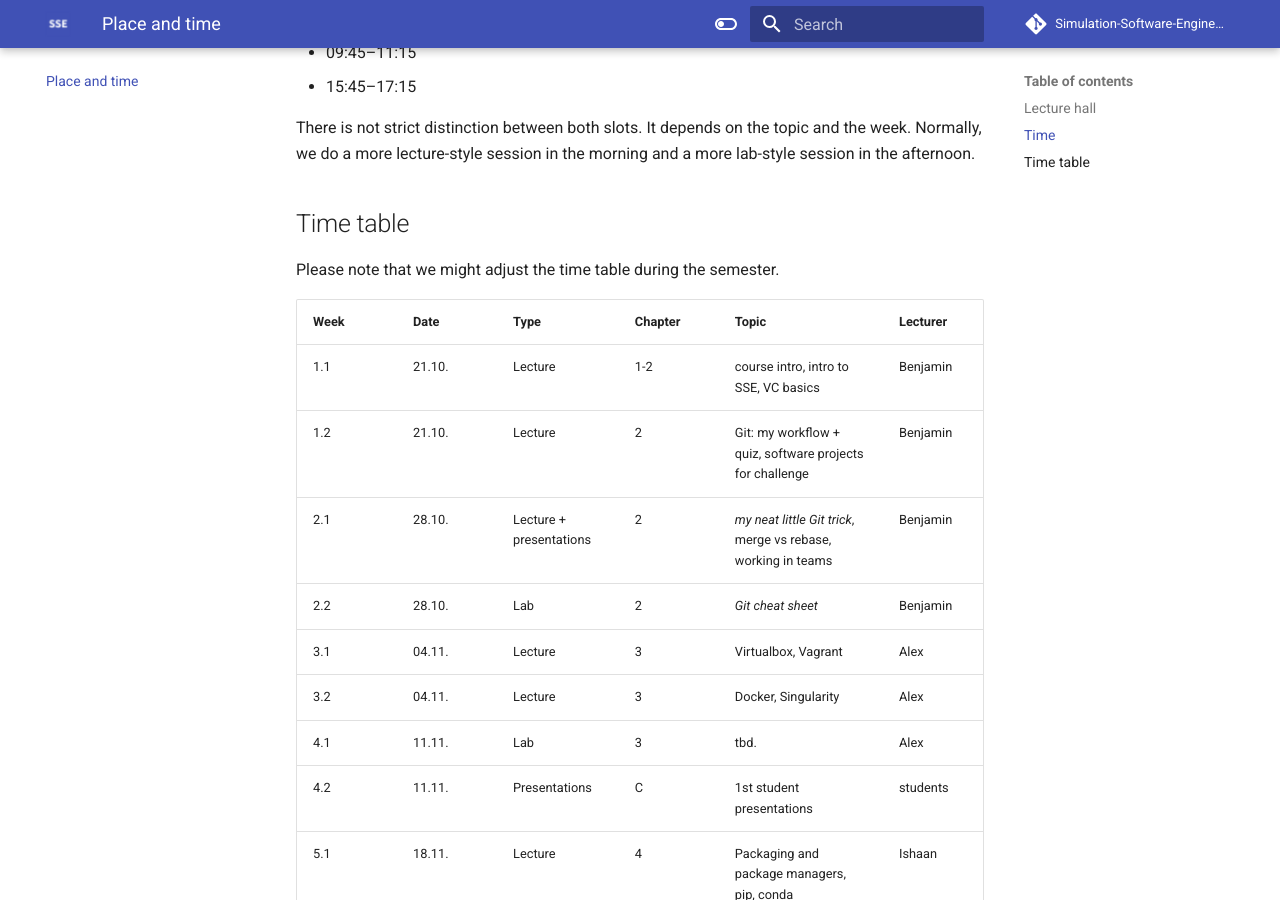
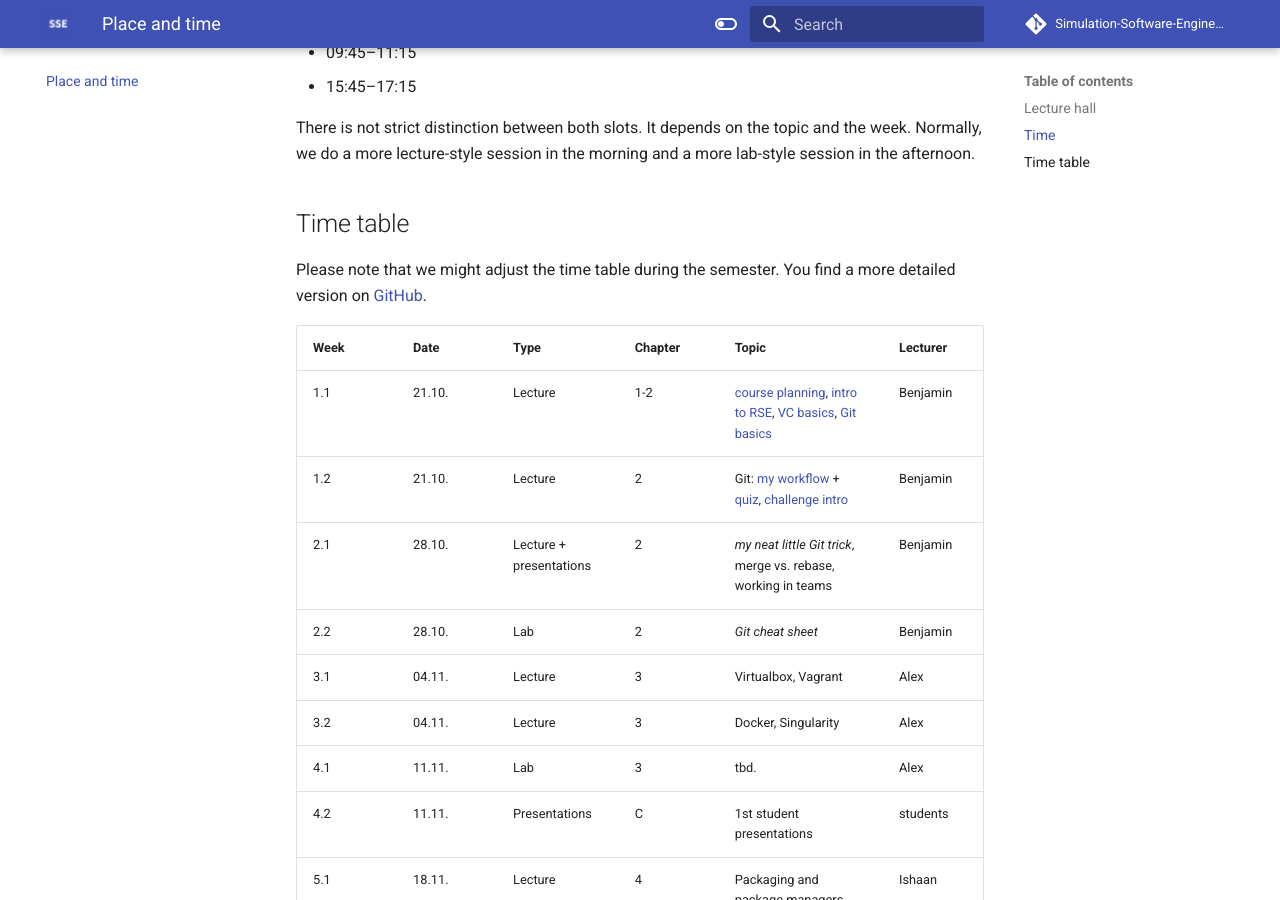
Before and after one commit to Simulation-Software-Engineering/homepage, an MkDocs documentation site: the page built from docs/place-and-time.md, in a window 1280 px wide and 900 px high, scrolled down 448 px. Built offline with MkDocs 1.6.1 and Material for MkDocs 9.7.7, drawn with Linux system fonts in a browser that asks for light colours; comment, search, counter and statistics services are not loaded.

Commit message:
Add links to material for first week (#10)
* Add links to material for first week

* Update links to new subfolder structure in organization

```diff
--- a/docs/place-and-time.md
+++ b/docs/place-and-time.md
@@ -21,13 +21,13 @@ There is not strict distinction between both slots. It depends on the topic and
 
 ## Time table
 
-Please note that we might adjust the time table during the semester.
+Please note that we might adjust the time table during the semester. You find a more detailed version on [GitHub](https://github.com/Simulation-Software-Engineering/Lecture-Material/blob/main/timetable.md).
 
 | Week | Date | Type | Chapter | Topic | Lecturer |
 | ---- | ---- | ---- | ------- |------ | -------- |
-|    1.1 | 21.10. |Lecture | 1-2 | course intro, intro to SSE, VC basics | Benjamin |
-|    1.2 | 21.10. |Lecture | 2 | Git: my workflow + quiz, software projects for challenge  | Benjamin |
-|    2.1 | 28.10. |Lecture + presentations| 2 | *my neat little Git trick*, merge vs rebase, working in teams| Benjamin |
+|    1.1 | 21.10. |Lecture | 1-2 | [course planning](https://github.com/Simulation-Software-Engineering/Lecture-Material/blob/main/organization/material/intro_course.md), [intro to RSE](https://github.com/Simulation-Software-Engineering/Lecture-Material/blob/main/organization/material/rse_basics.md), [VC basics](https://github.com/Simulation-Software-Engineering/Lecture-Material/blob/main/version-control/material/intro_slides.md), [Git basics](https://github.com/Simulation-Software-Engineering/Lecture-Material/blob/main/version-control/overview.md#recap-of-git-basics) | Benjamin |
+|    1.2 | 21.10. |Lecture | 2 | Git: [my workflow](https://github.com/Simulation-Software-Engineering/Lecture-Material/blob/main/version-control/overview.md#how-i-work-with-git) + [quiz](https://github.com/Simulation-Software-Engineering/Lecture-Material/blob/main/version-control/material/git_quiz.md), [challenge intro](https://github.com/Simulation-Software-Engineering/Lecture-Material/blob/main/organization/material/challenge_intro.md)  | Benjamin |
+|    2.1 | 28.10. |Lecture + presentations| 2 | *my neat little Git trick*, merge vs. rebase, working in teams| Benjamin |
 |    2.2 | 28.10. |Lab | 2 | *Git cheat sheet*  | Benjamin |
 |    3.1 | 04.11. |Lecture | 3 | Virtualbox, Vagrant | Alex |
 |    3.2 | 04.11. |Lecture | 3 | Docker, Singularity | Alex |
```
Also changed, not shown: docs/course-content.md (+2 -2 lines), docs/course-information.md (+1 -1 lines).
